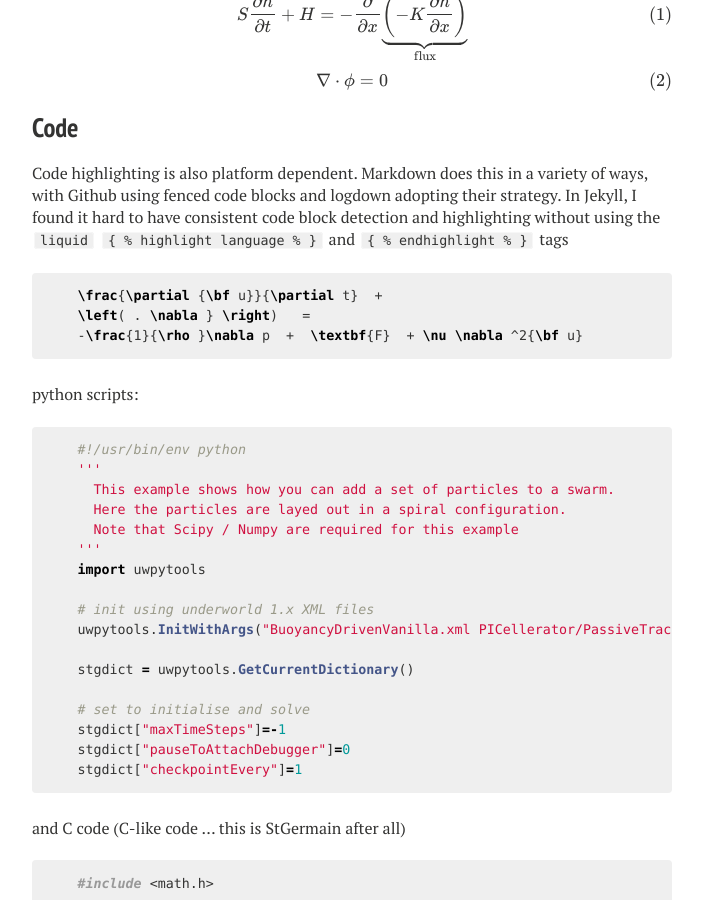
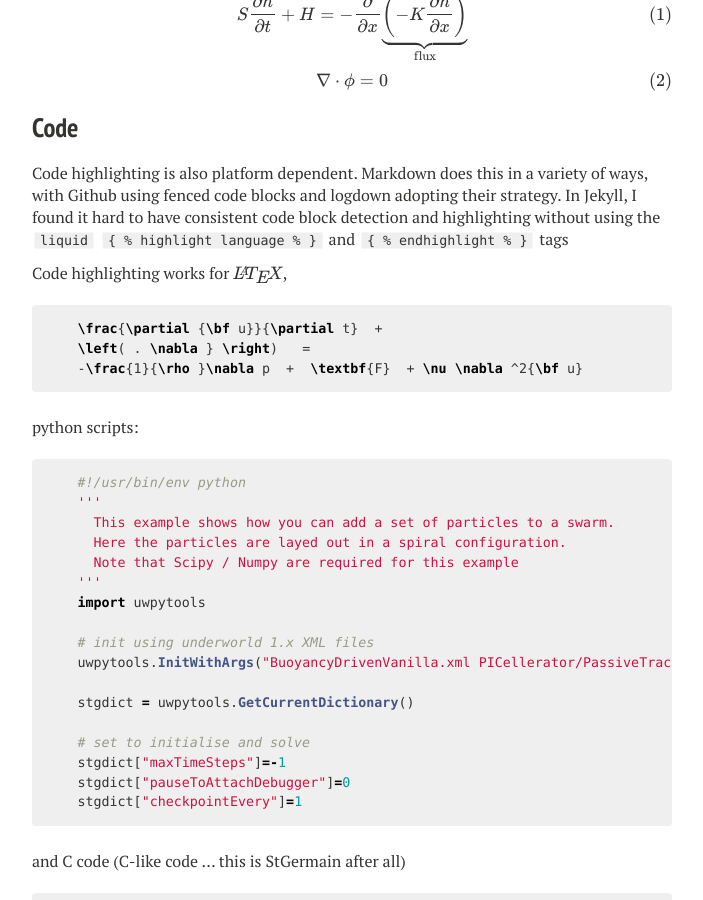
Before and after one commit to lmoresi/lmoresi.github.io, a Jekyll site: the page built from _posts/2014-04-03-free-expression.md, in a window 1280 px wide and 900 px high, scrolled down 1052 px. Shown: the whole window, without its empty margins (288-991 px from the left). Built offline with Jekyll 4.4.1, drawn with Linux system fonts in a browser that asks for light colours; nearby versions of some CDN libraries; formulas are drawn with MathJax 3; comment, search, counter and statistics services are not loaded.

Commit message:
Update 2014-04-03-free-expression.md

```diff
--- a/_posts/2014-04-03-free-expression.md
+++ b/_posts/2014-04-03-free-expression.md
@@ -48,6 +48,8 @@ Although  `mathjax` will parse `\begin{equation}` and `\end{equation}` (etc) mar
 ## Code
 
 Code highlighting is also platform dependent. Markdown does this in a variety of ways, with Github using fenced code blocks and logdown adopting their strategy. In Jekyll, I found it hard to have consistent code block detection and highlighting without using the `liquid`  `{ % highlight language % }` and `{ % endhighlight % }` tags
+
+Code highlighting works for \\( \LaTeX \\),
 
 {% highlight latex %}
     \frac{\partial {\bf u}}{\partial t}  +
```
